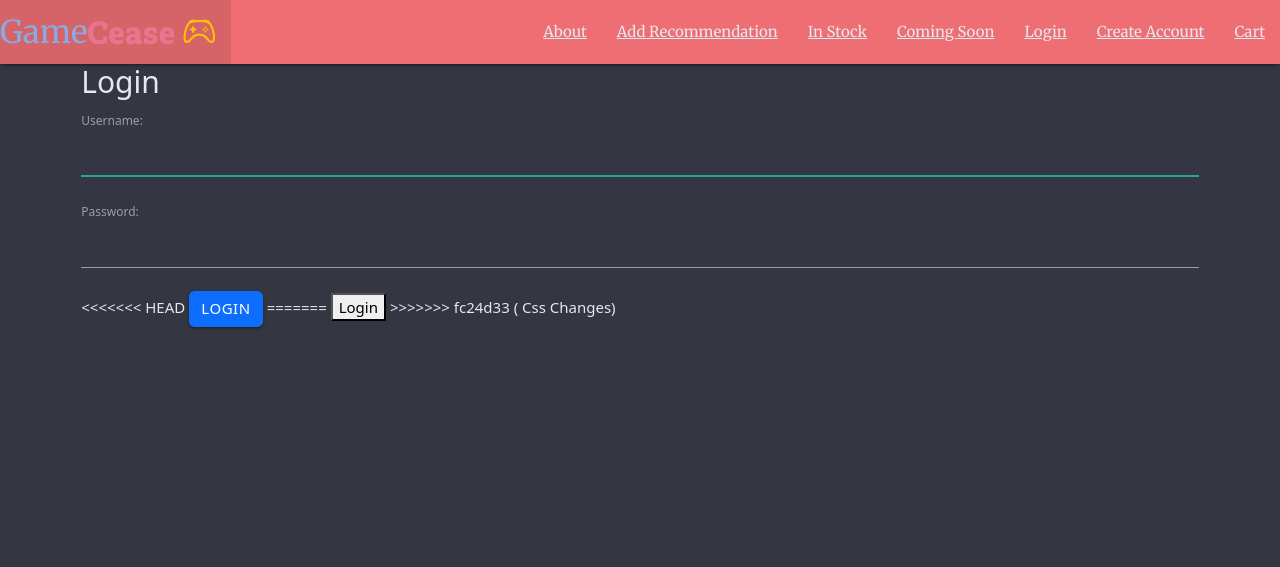
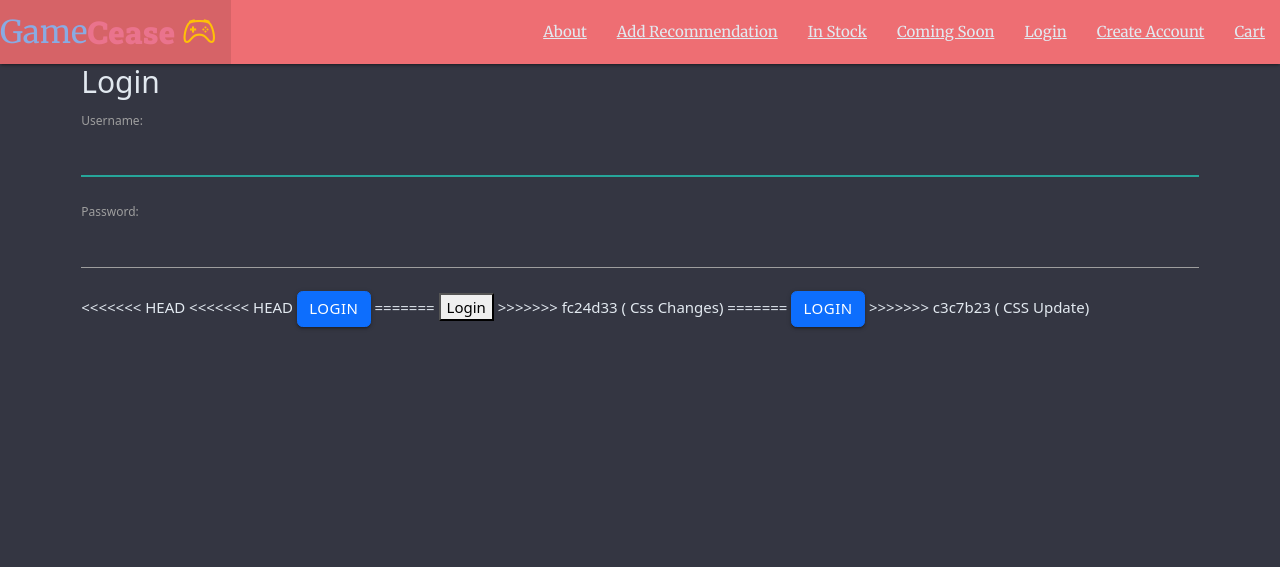
Before and after one commit to teyotobias/GameCease, a Django app: page /login/ in a window 1280 px wide. Shown: the top 567 px of the page. Run offline with Django 4.2, Linux system fonts and the light colour scheme; some libraries are stand-ins or nearby versions.

Commit message:
CSS Update

```diff
--- a/games/templates/games/cart.html
+++ b/games/templates/games/cart.html
@@ -12,10 +12,14 @@
             <aside>
               <img class='game-images' src="{{ game.cover.url }}" alt="{{ game.title }}" class="img-fluid" style="max-width: 100px;">
 <<<<<<< HEAD
+<<<<<<< HEAD
               <a href="{% url 'remove_from_cart' game.id %}" class="btn btn-primary">Remove from cart</a>
 =======
               <a href="{% url 'remove_from_cart' game.id %}">Remove from cart</a>
 >>>>>>> fc24d33 ( Css Changes)
+=======
+              <a href="{% url 'remove_from_cart' game.id %}" class="btn btn-primary">Remove from cart</a>
+>>>>>>> c3c7b23 ( CSS Update)
             </aside>
         </li>
     {% empty %}
--- a/games/templates/games/login.html
+++ b/games/templates/games/login.html
@@ -6,9 +6,13 @@
     {% csrf_token %}
     {{ form.as_p }}
 <<<<<<< HEAD
+<<<<<<< HEAD
     <button type="submit" class="btn btn-primary">Login</button>
 =======
     <button type="Submit!" class>Login</button>
 >>>>>>> fc24d33 ( Css Changes)
+=======
+    <button type="submit" class="btn btn-primary">Login</button>
+>>>>>>> c3c7b23 ( CSS Update)
   </form>
 {% endblock %}
```
